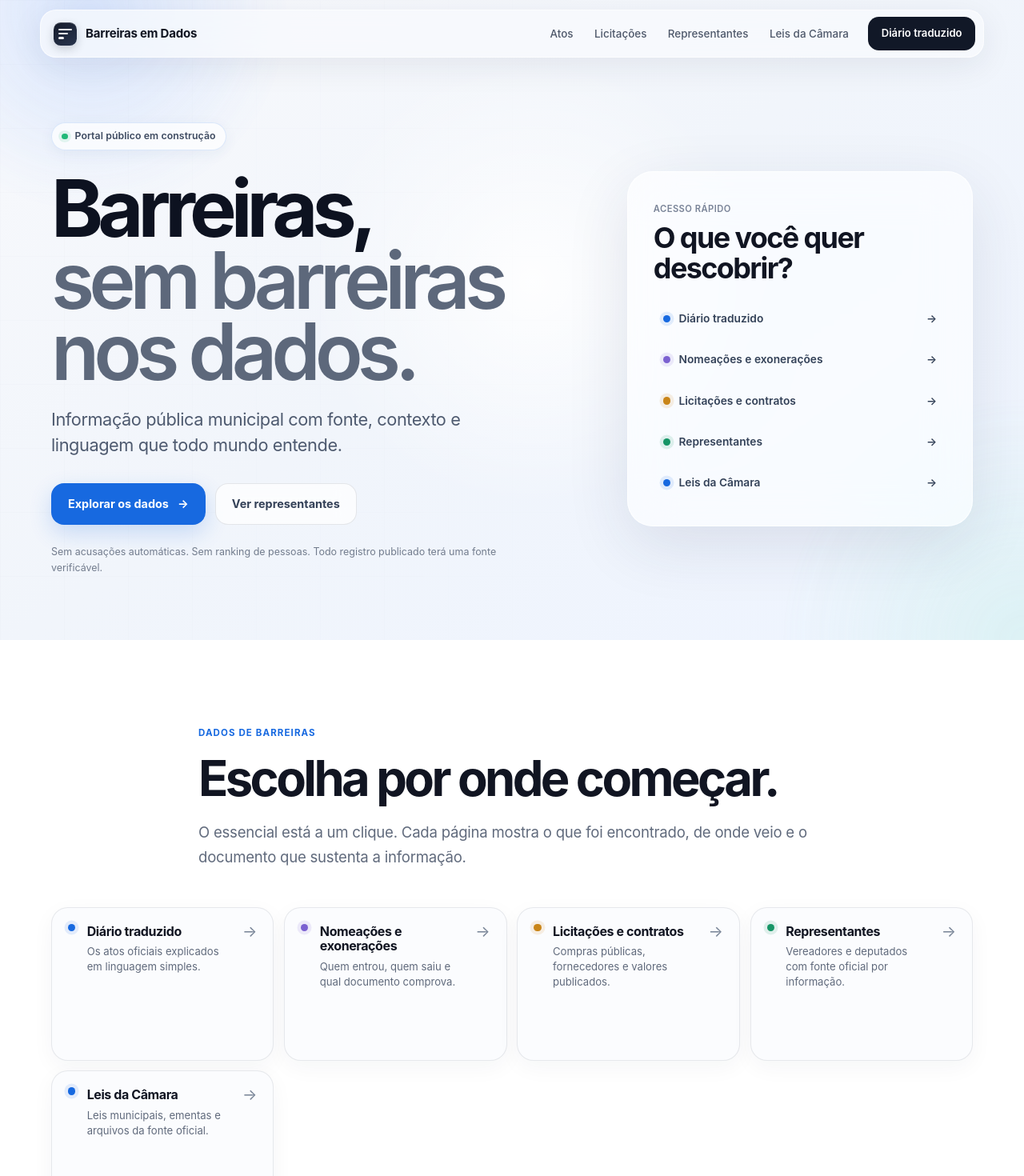
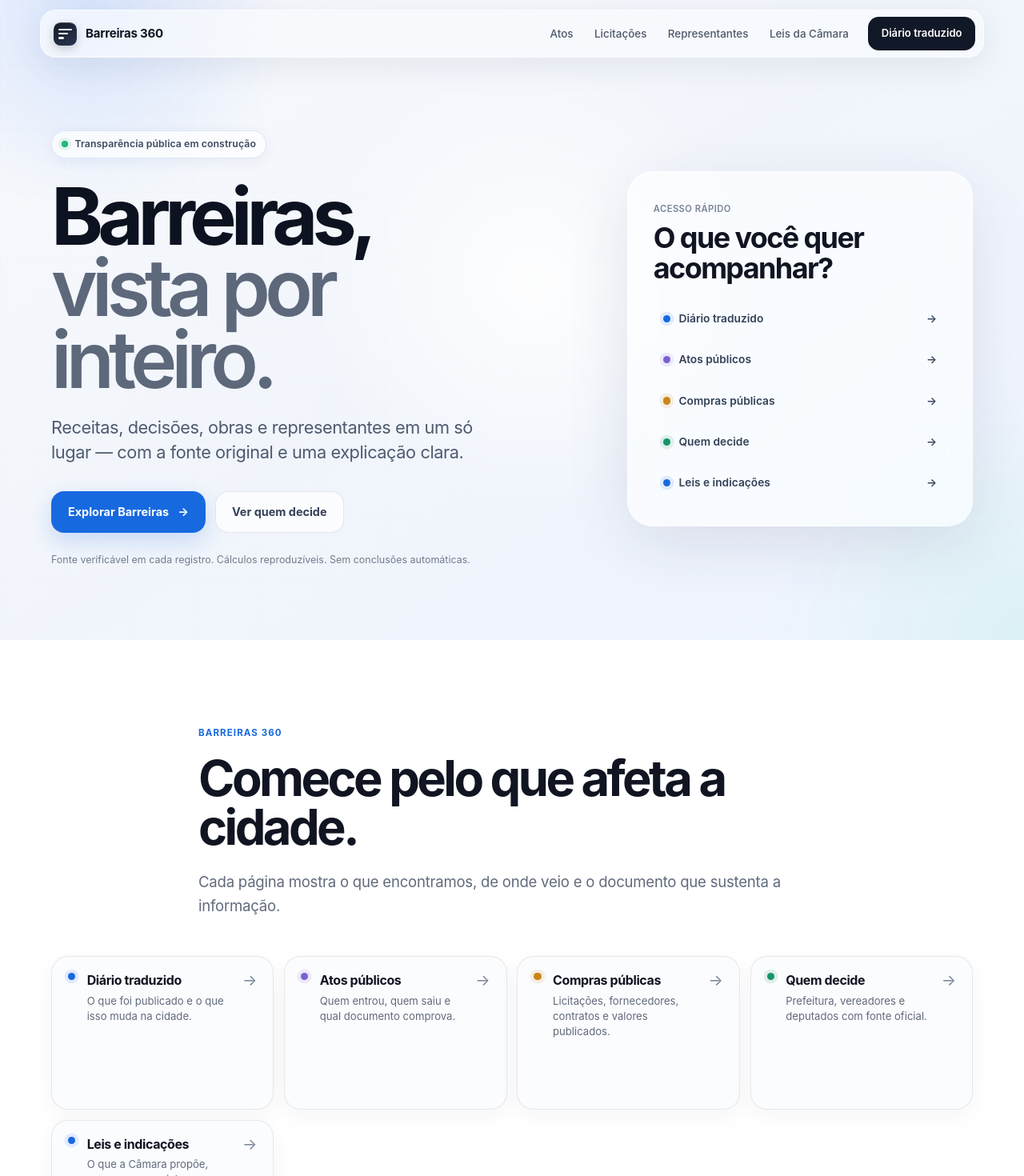
Before and after one commit to maxsuellbomfim/barreiras-em-dados, a Next.js app in the folder apps/web/: page / in a window 1280 px wide. Shown: the top 1470 px of the page at 80% size. Built offline with nearby package versions, Linux system fonts and the light colour scheme; no server answers.

Commit message:
feat: atualizar marca Barreiras 360

```diff
--- a/apps/web/app/camara/page.tsx
+++ b/apps/web/app/camara/page.tsx
@@ -17,7 +17,7 @@ export default async function CamaraPage() {
     <main>
       <header className="site-header">
         <div className="nav-shell">
-          <a className="brand" href="/" aria-label="Barreiras em Dados">← Barreiras em Dados</a>
+          <a className="brand" href="/" aria-label="Barreiras 360">← Barreiras 360</a>
           <nav className="nav-links" aria-label="Páginas públicas">
             <a href="/representantes">Representantes</a>
             <a href="/licitacoes">Licitações</a>
@@ -56,7 +56,7 @@ export default async function CamaraPage() {
           Fonte: <a href="https://portaldatransparencia.cmbarreiras.ba.gov.br/dados-abertos/" target="_blank" rel="noreferrer">Portal de dados abertos da Câmara</a>. Encontrou erro? <a href="https://github.com/maxsuellbomfim/barreiras-em-dados/issues/new?title=Correção%20em%20/camara&labels=correcao" target="_blank" rel="noreferrer">Abra uma correção pública</a>.
         </p>
       </section>
-      <footer><div className="footer-inner"><div><a className="brand brand-footer" href="/">Barreiras em Dados</a><p>Civic tech independente para tornar a informação pública verificável.</p></div><div className="footer-status"><span className="status-dot" />Leis oficiais, sem autoria inferida</div></div></footer>
+      <footer><div className="footer-inner"><div><a className="brand brand-footer" href="/">Barreiras 360</a><p>Informação pública de Barreiras para acompanhar a cidade com clareza.</p></div><div className="footer-status"><span className="status-dot" />Leis oficiais, sem autoria inferida</div></div></footer>
     </main>
   );
 }
--- a/apps/web/app/layout.tsx
+++ b/apps/web/app/layout.tsx
@@ -5,12 +5,12 @@ import "./globals.css";
 
 export const metadata: Metadata = {
   title: {
-    default: "Barreiras em Dados",
-    template: "%s | Barreiras em Dados",
+    default: "Barreiras 360",
+    template: "%s | Barreiras 360",
   },
   description:
-    "Informação pública de Barreiras com fonte, contexto e linguagem clara.",
-  applicationName: "Barreiras em Dados",
+    "O panorama público de Barreiras: contas, decisões, obras e representantes com fonte e contexto.",
+  applicationName: "Barreiras 360",
   category: "civic tech",
   keywords: [
     "Barreiras",
@@ -22,16 +22,16 @@ export const metadata: Metadata = {
   openGraph: {
     type: "website",
     locale: "pt_BR",
-    title: "Barreiras em Dados",
+    title: "Barreiras 360",
     description:
-      "Informação pública de Barreiras com fonte, contexto e linguagem clara.",
-    siteName: "Barreiras em Dados",
+      "O panorama público de Barreiras: contas, decisões, obras e representantes com fonte e contexto.",
+    siteName: "Barreiras 360",
   },
   twitter: {
     card: "summary",
-    title: "Barreiras em Dados",
+    title: "Barreiras 360",
     description:
-      "Informação pública de Barreiras com fonte, contexto e linguagem clara.",
+      "O panorama público de Barreiras: contas, decisões, obras e representantes com fonte e contexto.",
   },
 };
 
--- a/apps/web/app/page.tsx
+++ b/apps/web/app/page.tsx
@@ -9,25 +9,25 @@ export const revalidate = 300;
 const officialSources = [
   {
     name: "Diário Oficial",
-    detail: "Edições oficiais publicadas pela Prefeitura — coletadas direto da fonte",
+    detail: "Atos oficiais da Prefeitura, preservados com data, fonte e documento original",
     href: "https://pmbarreiras.diariomtransparente.com.br/",
     tone: "blue",
   },
   {
     name: "Prefeitura",
-    detail: "Portal de dados abertos do Executivo",
+    detail: "Receitas, despesas, servidores e contratos do Executivo",
     href: "https://portaldatransparencia.barreiras.ba.gov.br/dados-abertos/",
     tone: "green",
   },
   {
     name: "Câmara Municipal",
-    detail: "Portal de dados abertos do Legislativo",
+    detail: "Leis, indicações, vereadores e gastos da Câmara",
     href: "https://portaldatransparencia.cmbarreiras.ba.gov.br/dados-abertos/",
     tone: "violet",
   },
   {
     name: "PNCP",
-    detail: "Contratações públicas nacionais",
+    detail: "Contratações públicas e fornecedores de todo o país",
     href: "https://www.gov.br/pncp/pt-br/acesso-a-informacao/dados-abertos",
     tone: "amber",
   },
@@ -35,26 +35,26 @@ const officialSources = [
 
 const publicTracks = [
   {
-    eyebrow: "Primeiro",
-    title: "Nomeações e exonerações",
+    eyebrow: "Agora",
+    title: "Atos que mudam a cidade",
     description:
-      "Uma linha do tempo pesquisável, sempre ligada ao ato oficial e ao trecho que sustenta cada registro.",
+      "Nomeações, exonerações e decisões em uma linha do tempo ligada ao ato oficial.",
     status: "Primeiros atos em revisão",
     href: "/atos",
   },
   {
-    eyebrow: "Depois",
-    title: "Licitações e contratos",
+    eyebrow: "Em foco",
+    title: "Compras e contratos",
     description:
-      "Do processo ao fornecedor: itens, resultados, contratos, documentos e histórico de alterações.",
+      "Do processo ao fornecedor: itens, valores, contratos, documentos e alterações.",
     status: "Coleta iniciada no PNCP",
     href: "/licitacoes",
   },
   {
-    eyebrow: "Na sequência",
-    title: "Receitas e despesas",
+    eyebrow: "Próximo",
+    title: "Para onde vai o dinheiro",
     description:
-      "Empenho, liquidação e pagamento explicados em linguagem comum, com cálculos reproduzíveis.",
+      "Receitas, empenhos, liquidações e pagamentos explicados sem esconder os números.",
     status: "Planejado",
   },
 ] as const;
@@ -62,31 +62,31 @@ const publicTracks = [
 const quickLinks = [
   {
     label: "Diário traduzido",
-    detail: "Os atos oficiais explicados em linguagem simples.",
+    detail: "O que foi publicado e o que isso muda na cidade.",
     href: "/diario",
     tone: "blue",
   },
   {
-    label: "Nomeações e exonerações",
+    label: "Atos públicos",
     detail: "Quem entrou, quem saiu e qual documento comprova.",
     href: "/atos",
     tone: "violet",
   },
   {
-    label: "Licitações e contratos",
-    detail: "Compras públicas, fornecedores e valores publicados.",
+    label: "Compras públicas",
+    detail: "Licitações, fornecedores, contratos e valores publicados.",
     href: "/licitacoes",
     tone: "amber",
   },
   {
-    label: "Representantes",
-    detail: "Vereadores e deputados com fonte oficial por informação.",
+    label: "Quem decide",
+    detail: "Prefeitura, vereadores e deputados com fonte oficial.",
     href: "/representantes",
     tone: "green",
   },
   {
-    label: "Leis da Câmara",
-    detail: "Leis municipais, ementas e arquivos da fonte oficial.",
+    label: "Leis e indicações",
+    detail: "O que a Câmara propõe, aprova e encaminha.",
     href: "/camara",
     tone: "blue",
   },
@@ -325,9 +325,9 @@ export default async function HomePage() {
     <main>
       <header className="site-header">
         <div className="nav-shell">
-          <a className="brand" href="#inicio" aria-label="Barreiras em Dados">
+          <a className="brand" href="#inicio" aria-label="Barreiras 360">
             <BrandMark />
-            <span>Barreiras em Dados</span>
+            <span>Barreiras 360</span>
           </a>
 
           <nav className="nav-links" aria-label="Navegação principal">
@@ -351,39 +351,39 @@ export default async function HomePage() {
         <div className="hero-content">
           <div className="status-pill">
             <span className="status-dot" />
-            Portal público em construção
+            Transparência pública em construção
           </div>
 
           <h1 id="hero-title">
             Barreiras,
             <br />
-            <span>sem barreiras nos dados.</span>
+            <span>vista por inteiro.</span>
           </h1>
 
           <p className="hero-copy">
-            Informação pública municipal com fonte, contexto e linguagem que
-            todo mundo entende.
+            Receitas, decisões, obras e representantes em um só lugar — com a
+            fonte original e uma explicação clara.
           </p>
 
           <div className="hero-actions">
             <a className="button button-primary" href="#dados">
-              Explorar os dados
+              Explorar Barreiras
               <span aria-hidden="true">→</span>
             </a>
             <a className="button button-secondary" href="/representantes">
-              Ver representantes
+              Ver quem decide
             </a>
           </div>
 
           <p className="hero-note">
-            Sem acusações automáticas. Sem ranking de pessoas. Todo registro
-            publicado terá uma fonte verificável.
+            Fonte verificável em cada registro. Cálculos reproduzíveis. Sem
+            conclusões automáticas.
           </p>
         </div>
 
         <div className="hero-proof hero-panel" aria-label="Acesso rápido">
           <span className="proof-label">Acesso rápido</span>
-          <h2>O que você quer descobrir?</h2>
+          <h2>O que você quer acompanhar?</h2>
           <div className="hero-shortcuts">
             {quickLinks.map((link) => (
               <a href={link.href} key={link.href}>
@@ -398,11 +398,11 @@ export default async function HomePage() {
 
       <section className="section section-quick-access" id="dados" aria-labelledby="data-title">
         <div className="section-heading">
-          <span className="eyebrow">Dados de Barreiras</span>
-          <h2 id="data-title">Escolha por onde começar.</h2>
+          <span className="eyebrow">Barreiras 360</span>
+          <h2 id="data-title">Comece pelo que afeta a cidade.</h2>
           <p>
-            O essencial está a um clique. Cada página mostra o que foi encontrado,
-            de onde veio e o documento que sustenta a informação.
+            Cada página mostra o que encontramos, de onde veio e o documento
+            que sustenta a informação.
           </p>
         </div>
 
@@ -575,11 +575,11 @@ export default async function HomePage() {
           <div>
             <a className="brand brand-footer" href="#inicio">
               <BrandMark />
-              <span>Barreiras em Dados</span>
+              <span>Barreiras 360</span>
             </a>
             <p>
-              Civic tech independente para tornar a informação pública de
-              Barreiras mais acessível e verificável.
+              Informação pública de Barreiras para acompanhar a cidade com
+              clareza.
             </p>
           </div>
 
```
Also changed, not shown: apps/web/app/atos/page.tsx (+5 -5 lines), apps/web/app/diario/page.tsx (+5 -5 lines), apps/web/app/licitacoes/page.tsx (+5 -5 lines), apps/web/app/representantes/page.tsx (+5 -5 lines), 4 other files (tests, documents, lock files or other folders).
